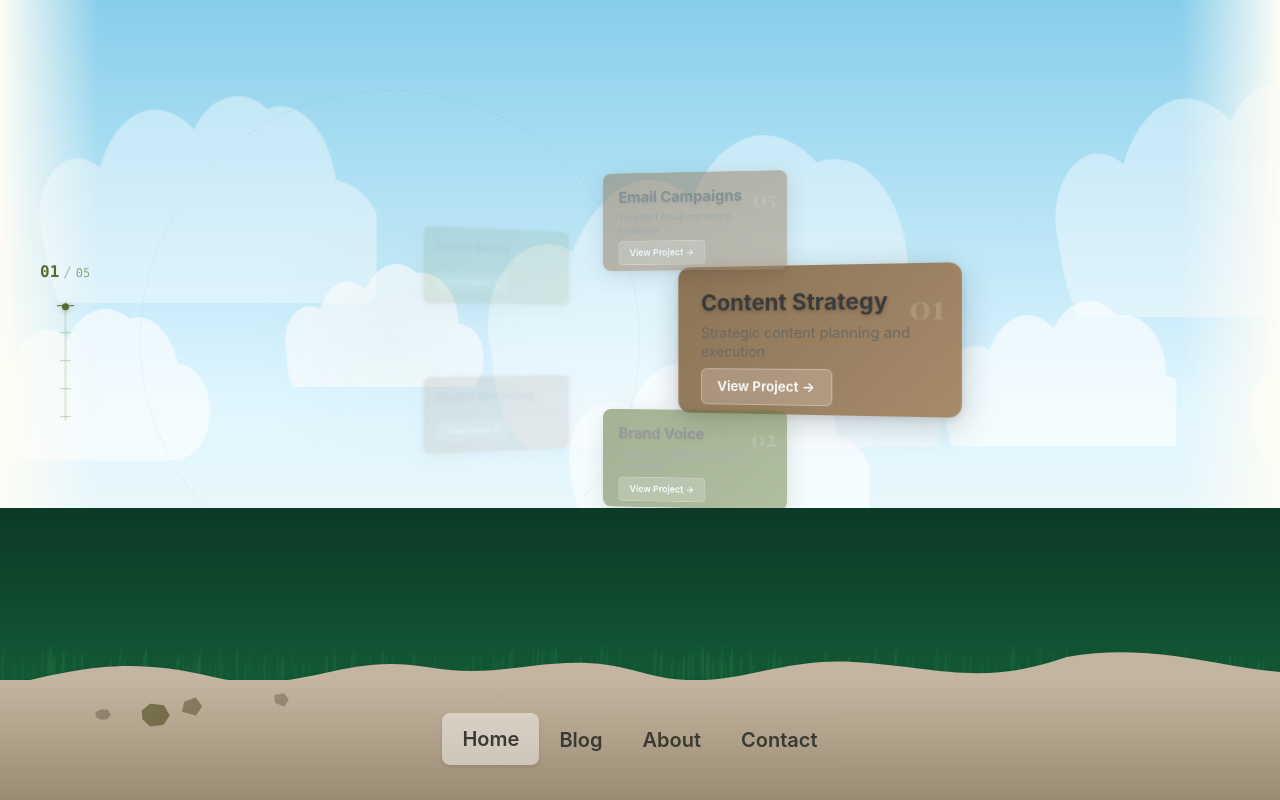
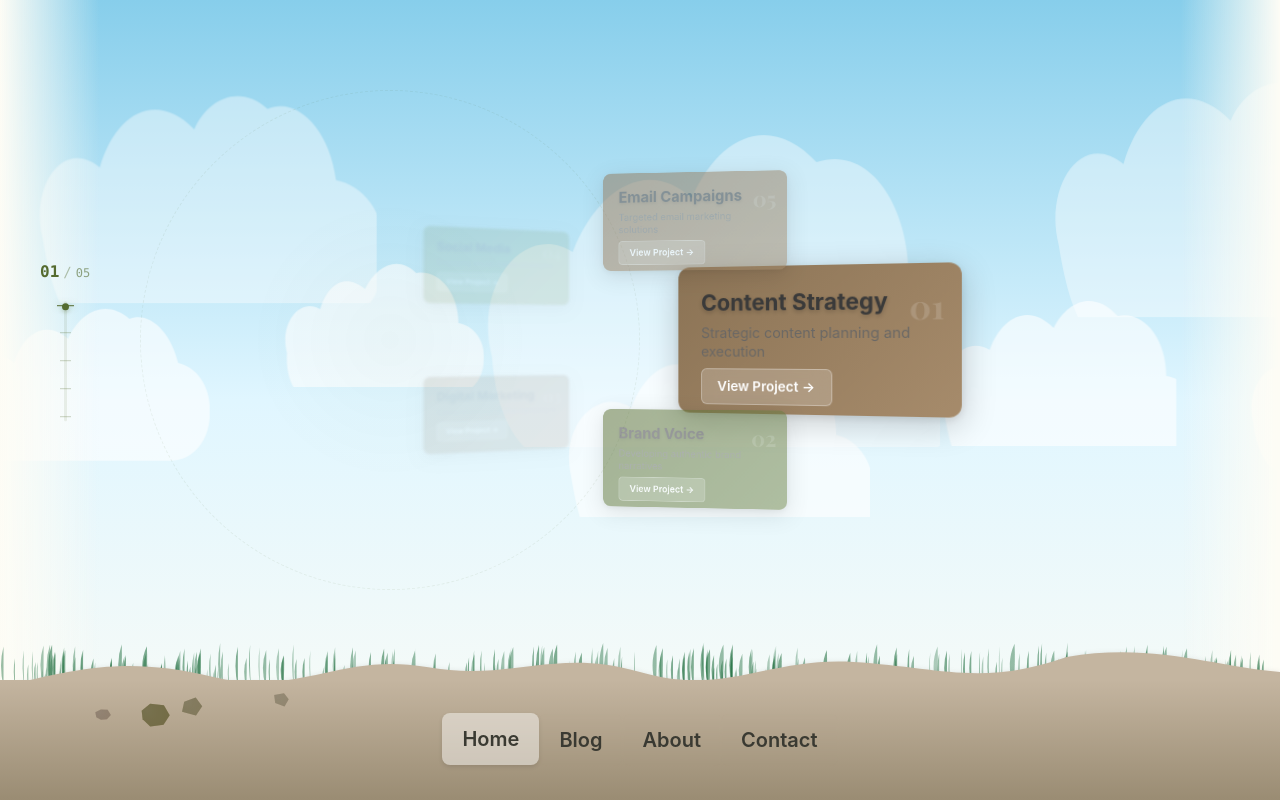
Before and after one commit to Fargarther/content-marketing-website, a React (Vite) app: page / in a window 1280 px wide. Built offline with nearby package versions, Linux system fonts and the light colour scheme.

Commit message:
Update PrairieGrass.css

```diff
--- a/src/components/PrairieGrass.css
+++ b/src/components/PrairieGrass.css
@@ -14,5 +14,4 @@
   pointer-events: auto;
   cursor: default;
   /* Instant visual while sprites load */
-  background: linear-gradient(180deg, #0b3a26 0%, #145a36 100%);
 }
```
